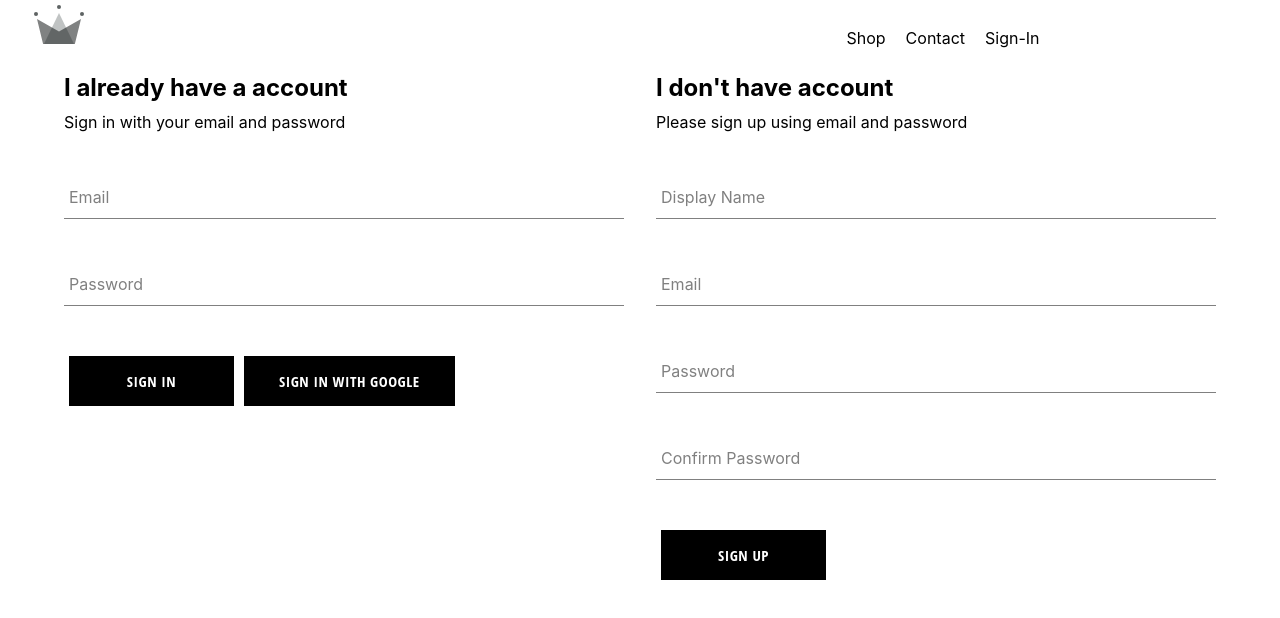
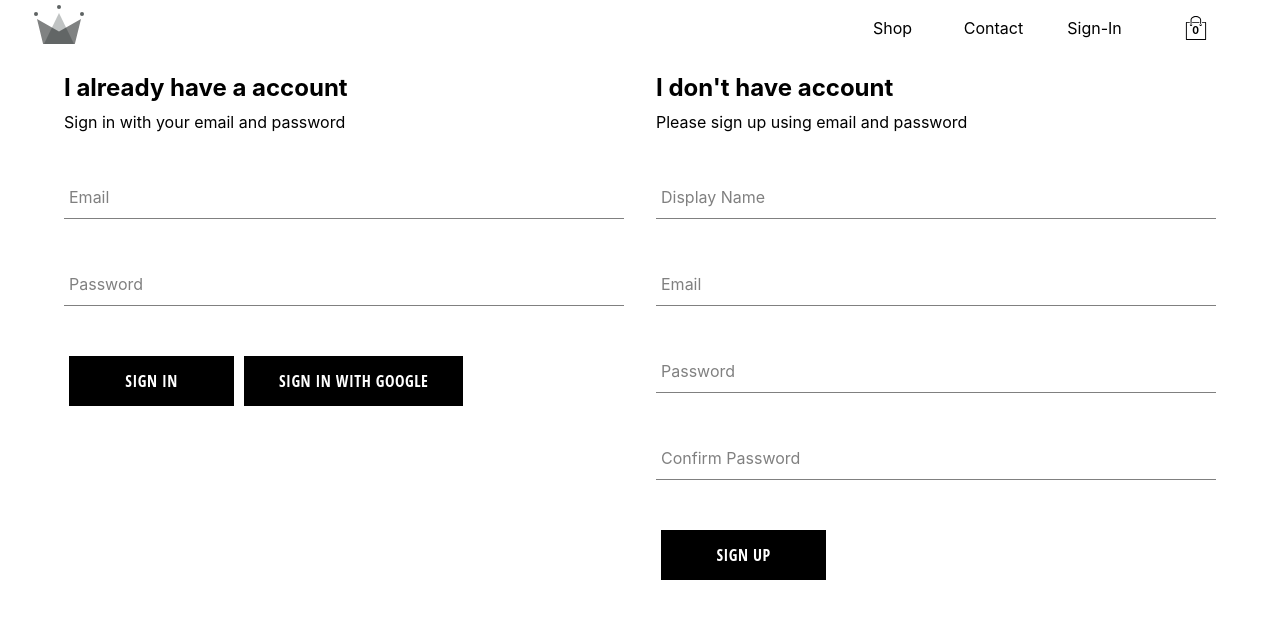
Before and after one commit to jay-web/commercial, a React (Create React App) app: page /signin in a window 1280 px wide. Shown: the top 618 px of the page. Built offline with nearby package versions, Linux system fonts and the light colour scheme; no server answers.

Commit message:
Added cart icon and cart box and added toggle feature using redux action creator

```diff
--- /dev/null
+++ b/src/components/cart-dropdown/cart-dropdown.component.jsx
@@ -0,0 +1,17 @@
+import React from "react";
+
+import CustomButton from "../custom-button/custom-button.component";
+
+import "./cart-dropdown.styles.scss";
+
+const CartDropdown = () => {
+    return (
+        <div className="cart-dropdown">
+            <div className="cart-item" />
+            <CustomButton> Go To Checkout </CustomButton>
+        </div>
+
+    )
+}
+
+export default CartDropdown;
--- /dev/null
+++ b/src/components/cart-dropdown/cart-dropdown.styles.scss
@@ -0,0 +1,24 @@
+.cart-dropdown {
+    position: absolute;
+    width: auto;
+    height: 340px;
+    display: flex;
+    flex-direction: column;
+    padding: 20px;
+    border: 1px solid black;
+    background-color: white;
+    top: 90px;
+    right: 40px;
+    z-index: 5;
+
+    .cart-items {
+      height: 240px;
+      display: flex;
+      flex-direction: column;
+      overflow: scroll;
+    }
+
+    button {
+      margin-top: auto;
+    }
+  }
--- /dev/null
+++ b/src/components/cart-icon/cart-icon.component.jsx
@@ -0,0 +1,18 @@
+import React from "react";
+import {connect } from "react-redux";
+import { ReactComponent as ShoppingCart } from "../../assets/shopping-bag.svg";
+import cartBoxToggle from "../../redux/cart-box/cart-box.actions";
+
+import "./cart-icon.styles.scss";
+
+const CartIcon = (props) => {
+    return (
+        <div className="cart-icon" onClick={props.cartBoxToggle}>
+            <ShoppingCart className="shopping-icon" />
+            <span className="item-count"> 0 </span>
+        </div>
+
+    )
+}
+
+export default connect(null, {cartBoxToggle : cartBoxToggle})(CartIcon);
--- /dev/null
+++ b/src/components/cart-icon/cart-icon.styles.scss
@@ -0,0 +1,21 @@
+.cart-icon {
+    // width: 45px;
+    // height: 45px;
+    position: relative;
+    display: flex;
+    align-items: center;
+    justify-content: center;
+    cursor: pointer;
+
+    .shopping-icon {
+      width: 24px;
+      height: 24px;
+    }
+
+    .item-count {
+      position: absolute;
+      font-size: 10px;
+      font-weight: bold;
+      bottom: 12px;
+    }
+  }
--- a/src/components/custom-button/custom-button.styles.scss
+++ b/src/components/custom-button/custom-button.styles.scss
@@ -6,7 +6,7 @@
     line-height: 50px;
     padding: 0 35px 0 35px;
     margin: 5px;
-    font-size: 15px;
+    font-size: 1rem;
     background-color: black;
     color: white;
     text-transform: uppercase;
--- a/src/components/header/header.component.jsx
+++ b/src/components/header/header.component.jsx
@@ -7,8 +7,12 @@ import './header.styles.scss';
 
 import { ReactComponent as Logo } from '../../assets/crown.svg';
 
+import CartIcon from "../cart-icon/cart-icon.component";
+import CartDropdown from "../cart-dropdown/cart-dropdown.component";
 
-const Header = ({ currentUser }) => {
+
+
+const Header = ({ currentUser, cartBoxToggle }) => {
     console.log(currentUser)
     return (
         <div className="header">
@@ -33,15 +37,23 @@ const Header = ({ currentUser }) => {
                     )
 
                 }
+                <CartIcon />
 
             </div>
+            {
+                cartBoxToggle ?  <CartDropdown /> : null
+            }
+
 
         </div>
     )
 }
 
 const mapStateToProps = (state) => {
-    return { currentUser : state.user.currentUser }
+    return {
+        currentUser : state.user.currentUser,
+        cartBoxToggle : state.cartBoxToggle.hidden
+     }
 }
 
 export default connect(mapStateToProps)(Header);
--- a/src/components/header/header.styles.scss
+++ b/src/components/header/header.styles.scss
@@ -3,14 +3,18 @@
         margin: 0 auto;
         padding: 5px 2px;
         display: grid;
-        grid-template-columns: 1fr 1fr;
+        grid-template-columns: 1fr .5fr;
 
         .navGroup{
+
+            display: grid;
+            grid-template-columns: repeat(4, 1fr);
+            justify-items: center;
             align-self: end;
-            text-align: center;
+            // text-align: center;
         }
         .link{
             padding: 10px;
-            align-self: end;
+            // align-self: end;
         }
     }
--- /dev/null
+++ b/src/redux/cart-box/cart-box.actionTypes.js
@@ -0,0 +1,3 @@
+export const cartBoxActionTypes = {
+    "toggle-cart-box": "toggle-cart-box"
+}
--- /dev/null
+++ b/src/redux/cart-box/cart-box.actions.js
@@ -0,0 +1,10 @@
+import {cartBoxActionTypes } from "./cart-box.actionTypes";
+
+
+const cartBoxToggle = () => {
+    return {
+        type : cartBoxActionTypes["toggle-cart-box"]
+    }
+}
+
+export default cartBoxToggle;
--- /dev/null
+++ b/src/redux/cart-box/cart-box.reducer.js
@@ -0,0 +1,19 @@
+import {cartBoxActionTypes } from "./cart-box.actionTypes";
+
+const INITIAL_STATE = {
+    hidden: false,
+}
+
+const cartBoxReducer = (state = INITIAL_STATE, action ) => {
+    switch (action.type){
+        case cartBoxActionTypes["toggle-cart-box"] :
+            return {
+                ...state,
+                hidden: !state.hidden
+            }
+        default :
+            return state
+    }
+}
+
+export default cartBoxReducer;
--- a/src/redux/root-reducer.js
+++ b/src/redux/root-reducer.js
@@ -1,6 +1,8 @@
 import { combineReducers } from "redux";
 import userReducer from "./user/user.reducers";
+import cartBoxReducer from "./cart-box/cart-box.reducer";
 
 export default combineReducers({
-    user: userReducer
+    user: userReducer,
+    cartBoxToggle: cartBoxReducer
 })
```
Also changed, not shown: src/assets/shopping-bag.svg (added).
